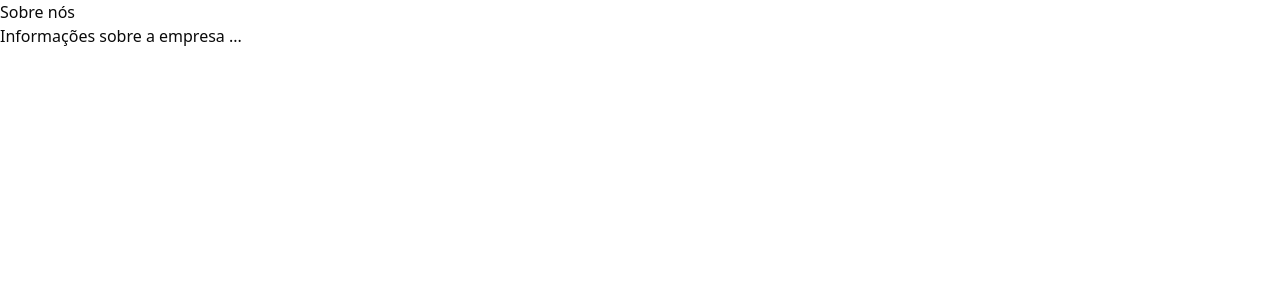
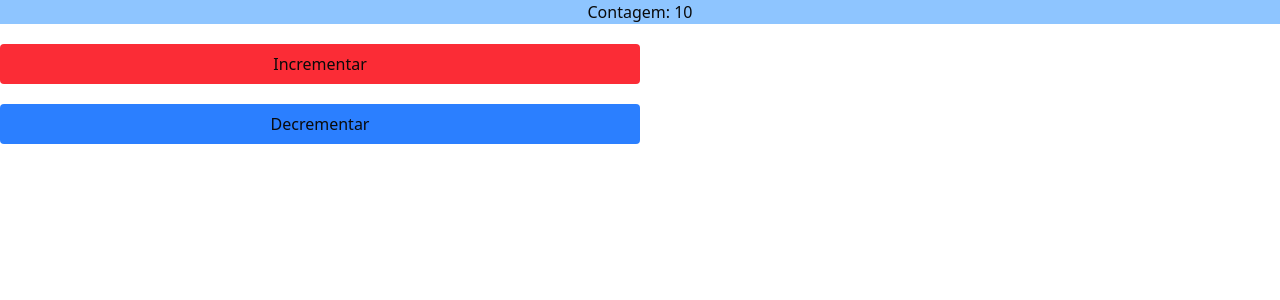
Before and after one commit to Eduardoskei/introducao-nextjs, a Next.js app: page /about in a window 1280 px wide. Shown: the top 300 px of the page. Built offline with nearby package versions, Linux system fonts and the light colour scheme.

Commit message:
exemples

```diff
--- a/src/app/about/page.tsx
+++ b/src/app/about/page.tsx
@@ -1,16 +1,10 @@
-import Button from "@/components/Button";
+import Counter from "@/components/Counter";
 
 export default function About(){
 
     return(
         <div>
-            <h1>Sobre nós</h1>
-            <p>Informações sobre a empresa ...</p>
-            <div className="flex w-80 justify-between">
-                <Button label="Me click" color="#4295f5"/>
-                <Button label="Sair" color="#000"/>
-                <Button label="Tinho é veado" color="#000"/>
-            </div>
+            <Counter count={10}/>
         </div>
     )
 }
--- /dev/null
+++ b/src/components/Counter.tsx
@@ -0,0 +1,28 @@
+'use client'
+
+import { useState } from "react";
+
+interface counterProps {
+    count: number
+}
+
+export default function Counter(props:counterProps) {
+    const [count, setCount] = useState(props.count);
+
+    return (
+        <div className="grid items-center-center">
+            <h1 className="bg-blue-300 text-center">Contagem: {count}</h1>
+
+            <button
+              onClick={() => setCount(count + 1)}
+              className="bg-red-500 rounded px-4 py-2 hover: hover:bg-red-600 cursor-pointer w-1/2 self-center mt-5"
+            >Incrementar</button>
+
+            <button
+              onClick={() => setCount(count - 1)}
+              className="bg-blue-500 rounded px-4 py-2 hover: hover:bg-blue-600 cursor-pointer w-1/2 self-center mt-5"
+            >Decrementar</button>
+        </div>
+    )
+
+}
```
